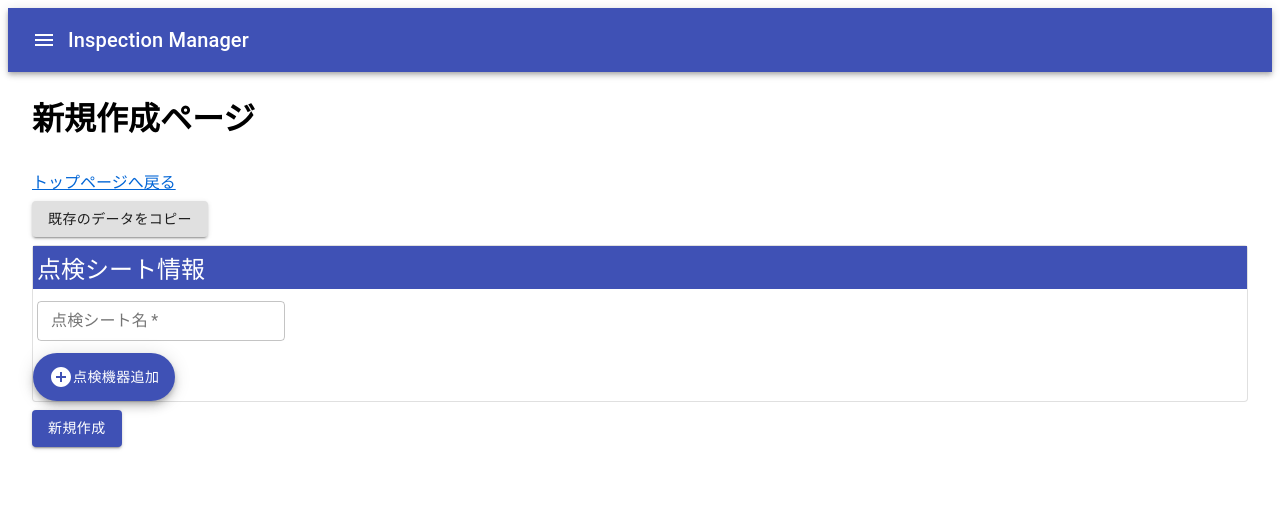
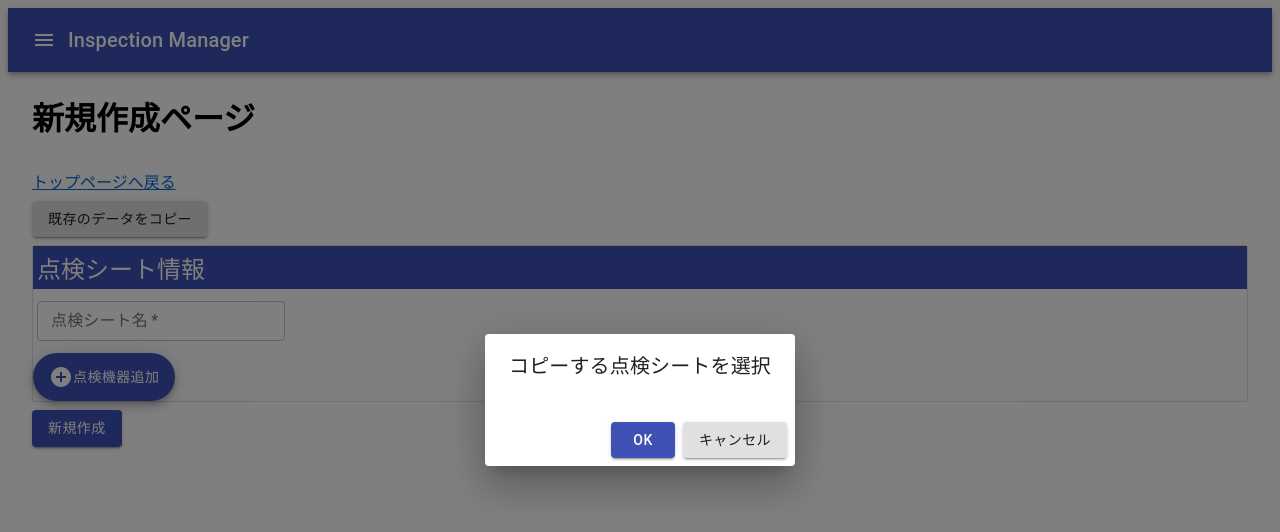
Before and after one commit to yasuaki-344/inspection-manager, a React (Create React App) app in the folder src/Web/ClientApp/: page /create in a window 1280 px wide. Both pictures are taken after a click on the button "既存のデータをコピー". Shown: the top 532 px of the page. Built offline with nearby package versions, Linux system fonts and the light colour scheme.

Commit message:
Add dialog content

```diff
--- a/src/Web/ClientApp/src/inspection/Create.tsx
+++ b/src/Web/ClientApp/src/inspection/Create.tsx
@@ -1,4 +1,7 @@
-import React from 'react';
+import React, { useState } from 'react';
+import {
+  Dialog, DialogActions, DialogContent, DialogTitle,
+} from '@material-ui/core';
 import { Link } from 'react-router-dom';
 import { Button, Grid } from '@material-ui/core';
 import { InspectionSheetOperator } from './InspectionSheetOperator';
@@ -10,6 +13,8 @@ export const Create = (): JSX.Element => {
     addEquipment, removeEquipment, updateEquipment,
     addInspectionItem, removeInspectionItem, updateInspectionItem,
   ] = InspectionSheetOperator();
+
+  const [open, setOpen] = useState(false);
 
   const handleSubmit = (event: React.FormEvent<HTMLFormElement>) => {
     event.preventDefault();
@@ -34,6 +39,7 @@ export const Create = (): JSX.Element => {
   }
 
   return (
+    <>
       <Grid container spacing={1}>
         <Grid item xs={12}>
           <h1>新規作成ページ</h1>
@@ -44,6 +50,7 @@ export const Create = (): JSX.Element => {
         <Grid item xs={12}>
           <Button
             variant='contained'
+            onClick={() => setOpen(true)}
           >既存のデータをコピー</Button>
         </Grid>
         <Grid item xs={12}>
@@ -69,6 +76,22 @@ export const Create = (): JSX.Element => {
           </form>
         </Grid>
       </Grid>
+      <Dialog open={open} onClose={() => setOpen(false)}>
+        <DialogTitle>コピーする点検シートを選択</DialogTitle>
+        <DialogContent>
+        </DialogContent>
+        <DialogActions>
+          <Button
+            variant='contained'
+            color='primary'
+          >OK</Button>
+          <Button
+            variant='contained'
+            onClick={() => setOpen(false)}
+          >キャンセル</Button>
+        </DialogActions>
+      </Dialog>
+    </>
   );
 }
 Create.displayName = Create.name;
```
Lines whose indentation alone changed are shown as unchanged.
